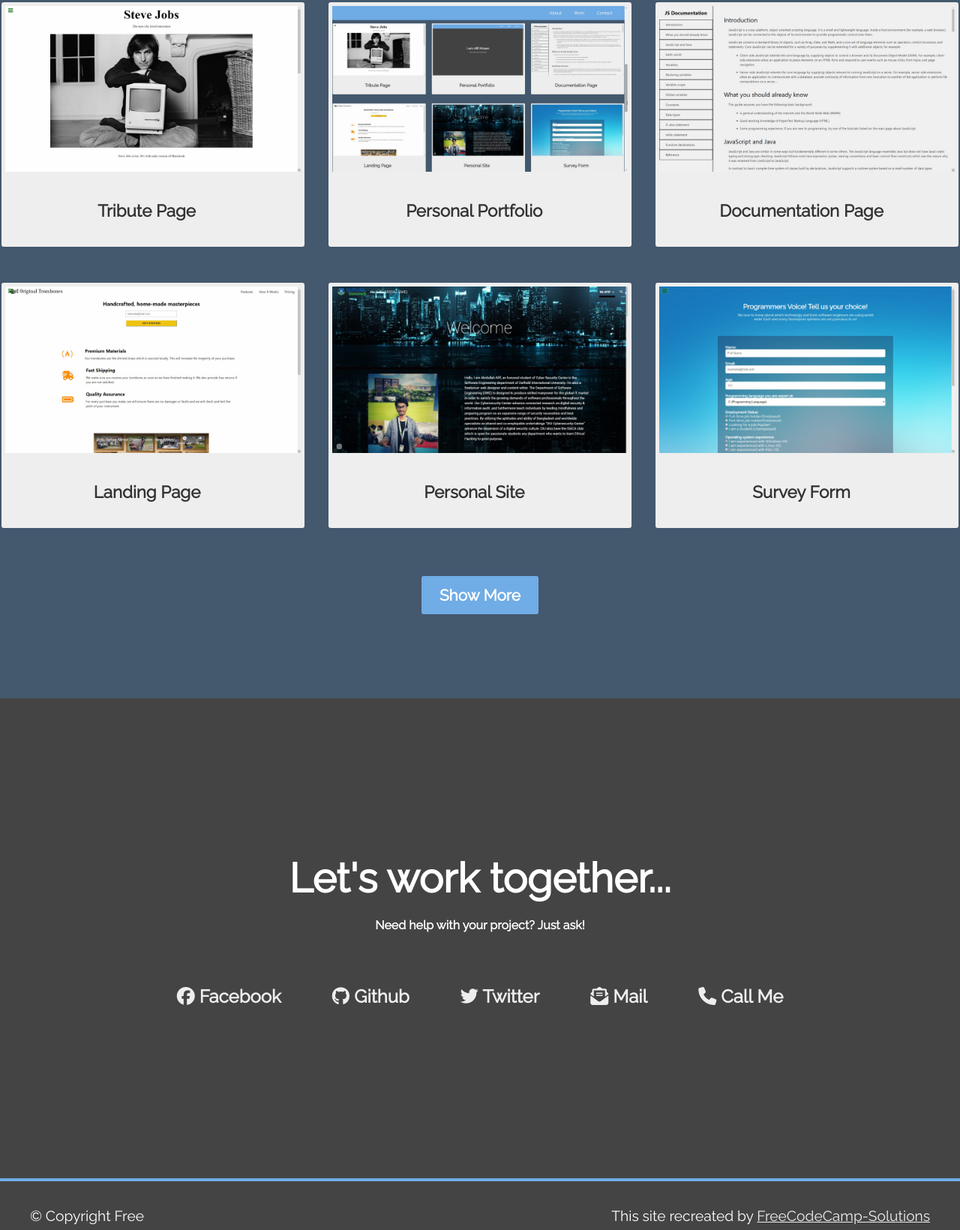
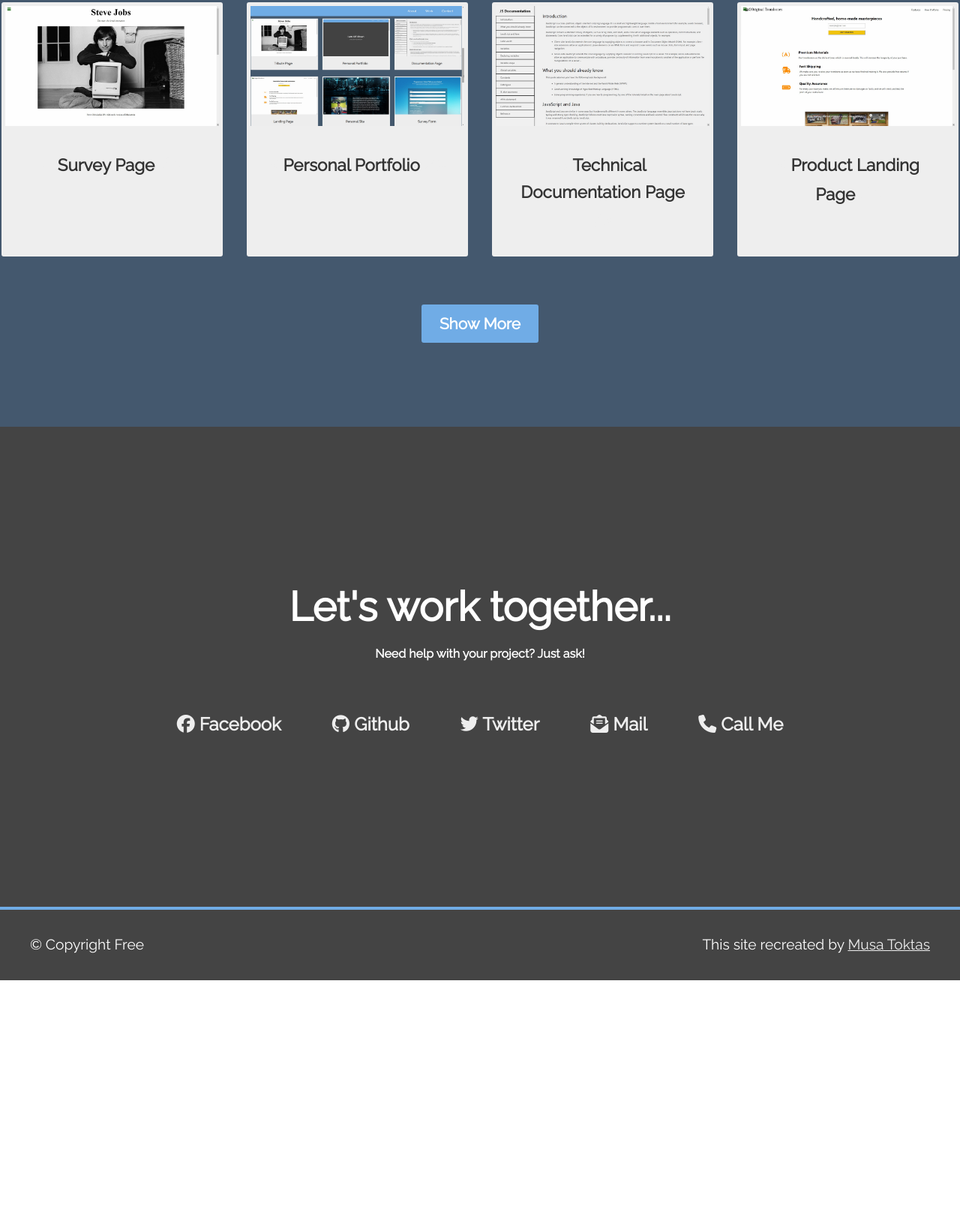
Before and after one commit to musatoktas/HTML5-CSS3-Notes, a plain HTML site: page projects/personal-portfolio-webpage/index.html in a window 1280 px wide. Shown: the part 1025-2665 px from the top of the page at 75% size. After the commit the page ends 2332 px from the top, so only its background shows below. Drawn offline with Linux system fonts and the light colour scheme.

Commit message:
project fixes

```diff
--- a/projects/personal-portfolio-webpage/css/style.css
+++ b/projects/personal-portfolio-webpage/css/style.css
@@ -122,7 +122,7 @@ img {
 
 #projects .projects {
   display: grid;
-  grid-template-columns: repeat(3, 1fr);
+  grid-template-columns: repeat(4, 1fr);
   grid-row-gap: 3rem;
   grid-column-gap: 2rem;
   margin-top: 2rem;
@@ -221,7 +221,11 @@ img {
   transform: translateY(-5px);
 }
 
+#welcome-section{
+   background-image: linear-gradient(
+200deg, #a5d5f5, #1f68ad);
 
+}
 /* FOOTER SECTION */
 #main-footer {
   border-top: solid 4px var(--primary-color);
--- a/projects/personal-portfolio-webpage/index.html
+++ b/projects/personal-portfolio-webpage/index.html
@@ -32,18 +32,18 @@
       <div id="bottom-line"></div>
       <div class="projects">
         <div class="box">
-          <a target="_blank" href="https://freecodecamp-solutions.github.io/Build-A-Tribute-Page/">
+          <a target="_blank" href="https://musatoktas.github.io/HTML5-CSS3-Notes/projects/build-a-survey-form/index.html">
             <img src="img/project-1.JPG" alt="project-img" class="project-img">
             <p>
               <span class="code">&lt;</span>
-              Tribute Page
+              Survey Page
               <span class="code">/&gt;</span>
             </p>
           </a>
         </div>
 
         <div class="box">
-          <a target="_blank" href="https://freecodecamp-solutions.github.io/Personal-Portfolio-Webpage/" alt="project-img" class="project-img">
+          <a target="_blank" href="https://musatoktas.github.io/HTML5-CSS3-Notes/projects/personal-portfolio-webpage/index.html" alt="project-img" class="project-img">
             <img src="img/project-2.JPG" alt="project-img" class="project-img">
             <p>
               <span class="code">&lt;</span>
@@ -54,50 +54,30 @@
         </div>
 
         <div class="box">
-          <a target="_blank" href="https://freecodecamp-solutions.github.io/Technical-Documentation-Page/">
+          <a target="_blank" href="https://musatoktas.github.io/HTML5-CSS3-Notes/projects/technical-documentation/index.html">
             <img src="img/project-3.JPG" alt="project-img" class="project-img">
             <p>
               <span class="code">&lt;</span>
-              Documentation Page
+              Technical Documentation Page
               <span class="code">/&gt;</span>
             </p>
           </a>
         </div>
 
         <div target="_blank" class="box">
-          <a href="https://freecodecamp-solutions.github.io/Product-Landing-Page/">
+          <a href="https://musatoktas.github.io/HTML5-CSS3-Notes/projects/product-landing-page/index.html">
             <img src="img/project-4.JPG" alt="project-img" class="project-img">
             <p>
               <span class="code">&lt;</span>
-              Landing Page
+              Product Landing Page
               <span class="code">/&gt;</span>
             </p>
           </a>
         </div>
 
-        <div target="_blank" class="box">
-          <a href="https://sites.google.com/view/dev-afif/">
-            <img src="img/project-5.JPG" alt="project-img" class="project-img">
-            <p>
-              <span class="code">&lt;</span>
-              Personal Site
-              <span class="code">/&gt;</span>
-            </p>
-          </a>
-        </div>
 
-        <div target="_blank" class="box">
-          <a href="https://freecodecamp-solutions.github.io/Build-a-Survey-Form/">
-            <img src="img/project-6.JPG" alt="project-img" class="project-img">
-            <p>
-              <span class="code">&lt;</span>
-              Survey Form
-              <span class="code">/&gt;</span>
-            </p>
-          </a>
-        </div>
       </div>
-      <a href="https://github.com/FreeCodeCamp-Solutions" class="btn">Show More</a>
+      <a href="https://musatoktas.github.io/HTML5-CSS3-Notes/" class="btn">Show More</a>
     </div>
   </section>
 
@@ -108,23 +88,23 @@
       <p>Need help with your project? Just ask!</p>
       <div class="social">
         <div>
-          <a target="_blank" href="https://www.facebook.com/secure.afif">
+          <a target="_blank" href="https://www.facebook.com/musa.toktas.58">
             <i class="fab fa-facebook fa-1x"></i>
             Facebook
           </a>
-          <a id="profile-link" target="_blank" href="https://www.github.com/afifone">
+          <a id="profile-link" target="_blank" href="https://www.github.com/musatoktas">
             <i class="fab fa-github fa-1x"></i>
             Github
           </a>
-          <a target="_blank" href="https://twitter.com/helloafif">
+          <a target="_blank" href="https://twitter.com/mtoktas34">
             <i class="fab fa-twitter fa-1x"></i>
             Twitter
           </a>
-          <a href="#">
+          <a href="mailto:musa.toktas@heraklet.com">
             <i class="fas fa-envelope-open-text fa-1x"></i>
             Mail
           </a>
-          <a href="#">
+          <a href="+905522372968">
             <i class="fas fa-phone fa-1x"></i>
             Call Me
           </a>
@@ -137,7 +117,7 @@
   <footer id="main-footer">
     <div class="container">
       <p>&copy; Copyright Free</p>
-      <p id="creator">This site recreated by <a href="https://github.com/FreeCodeCamp-Solutions/">FreeCodeCamp-Solutions</a></p>
+      <p id="creator">This site recreated by <a href="https://github.com/musatoktas/">Musa Toktas</a></p>
     </div>
   </footer>
 
```
Also changed, not shown: 1 other file.
